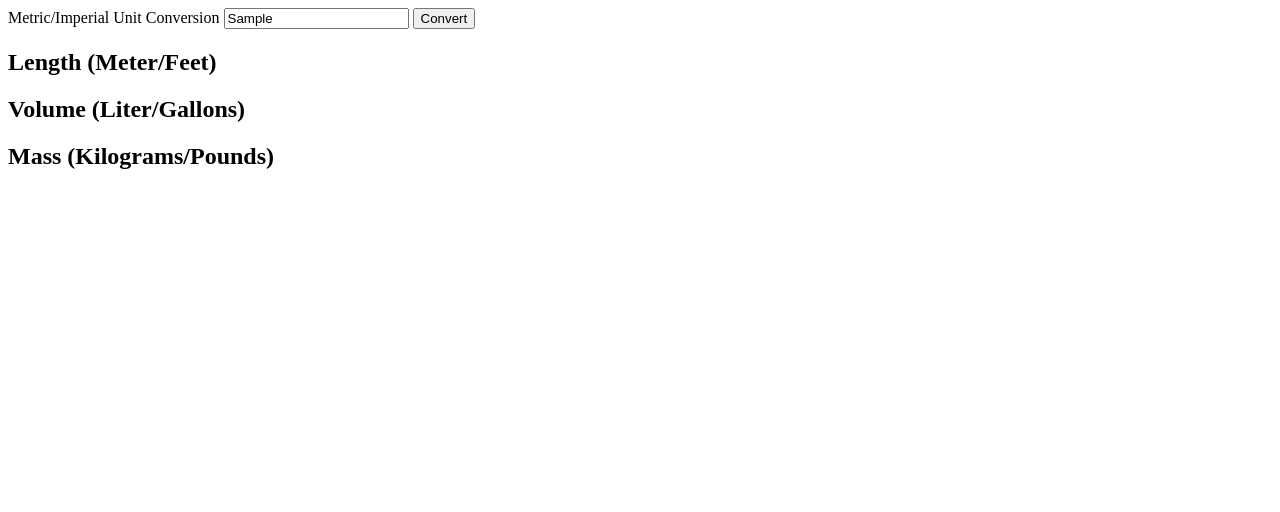
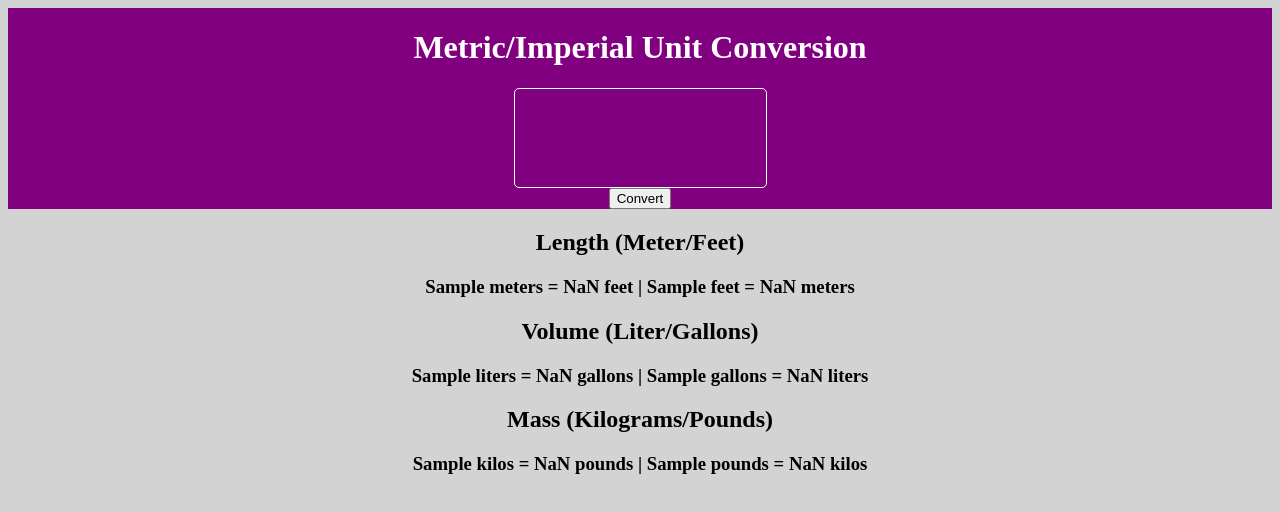
Before and after one commit to Mhamsho123/Unit-converter, a plain HTML site: page index.html in a window 1280 px wide. Both pictures are taken after typing "Sample" into the empty fields and a click on the button "Convert". Drawn offline with Linux system fonts and the light colour scheme.

Commit message:
Added functionality to button in order to render solutions and also added some css

```diff
--- a/index.css
+++ b/index.css
@@ -0,0 +1,27 @@
+body {
+    text-align: center;
+    background-color: lightgray;
+}
+
+.hero-section {
+    background-color: purple;
+    display: flex;
+    flex-direction: column;
+    justify-content: center;
+    align-items: center;
+    color: white;
+}
+
+.head {
+    font-weight: bolder;
+}
+
+.input {
+    height: 100px;
+    background-color: transparent;
+    color: white;
+    text-align: center;
+    font-size: larger;
+    border-radius: 5px;
+    border: 1px solid white;
+}
--- a/index.html
+++ b/index.html
@@ -8,22 +8,22 @@
 <body>
     <div>
         <div>
-            <div>
-                <head>Metric/Imperial Unit Conversion</head>
+            <div class="hero-section">
+                <h1 class="head">Metric/Imperial Unit Conversion</h1>
                 <input class="input" id="input-element" type="text">
-                <button>Convert</button>
+                <button class="convert-btn" id="convert-btn">Convert</button>
             </div>
             <div>
                 <h2>Length (Meter/Feet)</h2>
-                <h3></h3>
+                <h3 id="length-element"></h3>
             </div>
             <div>
                 <h2>Volume (Liter/Gallons)</h2>
-                <h3></h3>
+                <h3 id="volume-element"></h3>
             </div>
             <div>
                 <h2>Mass (Kilograms/Pounds)</h2>
-                <h3></h3>
+                <h3 id="mass-element"></h3>
             </div>
         </div>
     </div>
--- a/index.js
+++ b/index.js
@@ -0,0 +1,37 @@
+let convertBtn = document.getElementById("convert-btn")
+let inputEl = document.getElementById("input-element")
+let lengthEl = document.getElementById("length-element")
+let volumeEl = document.getElementById("volume-element")
+let massEl = document.getElementById("mass-element")
+
+
+
+convertBtn.addEventListener("click", function () {
+    renderLength(inputEl.value)
+    renderVolume(inputEl.value)
+    renderMass(inputEl.value)
+    inputEl.value = ""
+
+})
+
+
+function renderLength(value) {
+
+    let convertedFeet = value * 3.281
+    let convertedMeters = value / 3.281
+    lengthEl.textContent = `${value} meters = ${convertedFeet.toFixed(3)} feet | ${value} feet = ${convertedMeters.toFixed(3)} meters `
+}
+
+function renderVolume(value) {
+
+    let convertedGallon = value * 0.264
+    let convertedLiter = value / 0.264
+    volumeEl.textContent = `${value} liters = ${convertedGallon.toFixed(3)} gallons | ${value} gallons = ${convertedLiter.toFixed(3)} liters `
+}
+
+function renderMass(value) {
+
+    let convertedPounds = value * 2.204
+    let convertedKilos = value / 2.204
+    massEl.textContent = `${value} kilos = ${convertedPounds.toFixed(3)} pounds | ${value} pounds = ${convertedKilos.toFixed(3)} kilos `
+}
```
